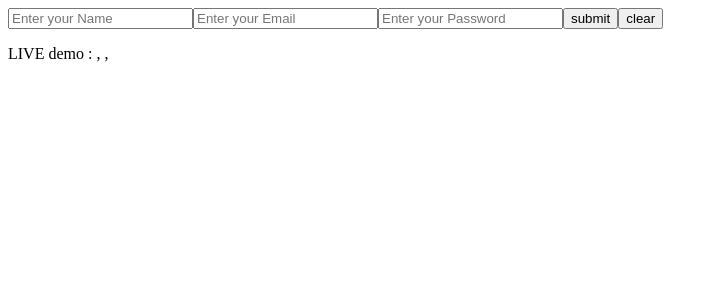
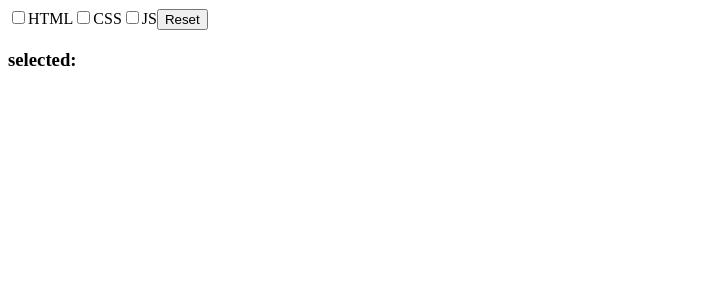
Before and after one commit to Jeebanjyotibiswal/React-learning, a React (Vite) app: page / in a window 1280 px wide. Shown: the top 300 px of the page, without its empty margins (0-718 px from the left). Built offline with nearby package versions, Linux system fonts and the light colour scheme.

Commit message:
checkbox added

```diff
--- a/src/App.jsx
+++ b/src/App.jsx
@@ -1,51 +1,52 @@
+
 import React from "react";
 import { useState } from "react";
 
 function App() {
-  const [name, setName] = useState("");
-  const [email, setEmail] = useState("");
-  const [password, setPassword] = useState("");
-
-  const handleSubmit = (e) => {
-    (e.preventDefault(),
-      alert(`Name:${name},Email:${email},Password:${password}`));
-  };
- const handleClear = () => {
-    setName("");
-    setEmail("");
-    setPassword("");
-  };
+  const [selected, setSelected] = useState({
+    html: false,
+    css: false,
+    js: false
+  });
 
   return (
     <div>
-      <form onSubmit={handleSubmit}>
       <input
-          type="text"
-          value={name}
-          onChange={(e) => setName(e.target.value)}
-          placeholder="Enter your Name"
+        type="checkbox"
+        checked={selected.html}
+        onChange={(e) =>
+          setSelected({ ...selected, html: e.target.checked })
+        }
       />
-
+      <label>HTML</label>
 
       <input
-          type="email"
-          value={email}
-          onChange={(e) => setEmail(e.target.value)}
-          placeholder="Enter your Email"
+        type="checkbox"
+        checked={selected.css}
+        onChange={(e) =>
+          setSelected({ ...selected, css: e.target.checked })
+        }
       />
+      <label>CSS</label>
 
       <input
-          type="password"
-          value={password}
-          onChange={(e) => setPassword(e.target.value)}
-          placeholder="Enter your Password"
+        type="checkbox"
+        checked={selected.js}
+        onChange={(e) =>
+          setSelected({ ...selected, js: e.target.checked })
+        }
       />
+      <label>JS</label>
+      <button onClick={() => setSelected({ html: false, css: false, js: false })}>
+        Reset
+      </button>
+      <h3>selected:</h3>
+      <ul>
+        {selected.html && <li>HTML</li>}
+        {selected.css && <li>CSS</li>}
+        {selected.js && <li>JS</li>}
+      </ul>
 
-        <button type="submit" onSubmit={handleSubmit}>submit</button>
-
-        <button type="reset" onClick={handleClear}>clear</button>
-        <p>LIVE demo : {name}, {email}, {password}</p>
-      </form>
     </div>
   );
 }
```
Lines whose indentation alone changed are shown as unchanged.
